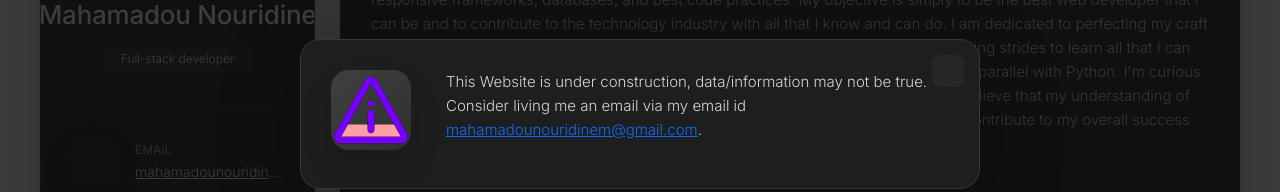
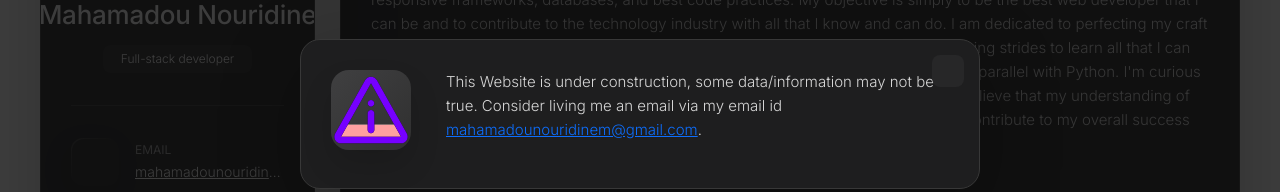
Before and after one commit to Mahamadou-Nouridine/personal-portfolio, a Next.js app: page / in a window 1280 px wide. Shown: the part 286-478 px from the top of the page. Built offline with nearby package versions, Linux system fonts and the light colour scheme.

Commit message:
Update DevelopmentNotice.jsx

```diff
--- a/src/app/components/DevelopmentNotice.jsx
+++ b/src/app/components/DevelopmentNotice.jsx
@@ -34,7 +34,7 @@ const DevelopmentNotice = () => {
         <div className="modal-content">
           <div data-modal-text>
             <p>
-              This Website is under construction, data/information may not be
+              This Website is under construction, some data/information may not be
               true. Consider living me an email via my email id{" "}
               <a className="d-inline" href="">
                 mahamadounouridinem@gmail.com
```
